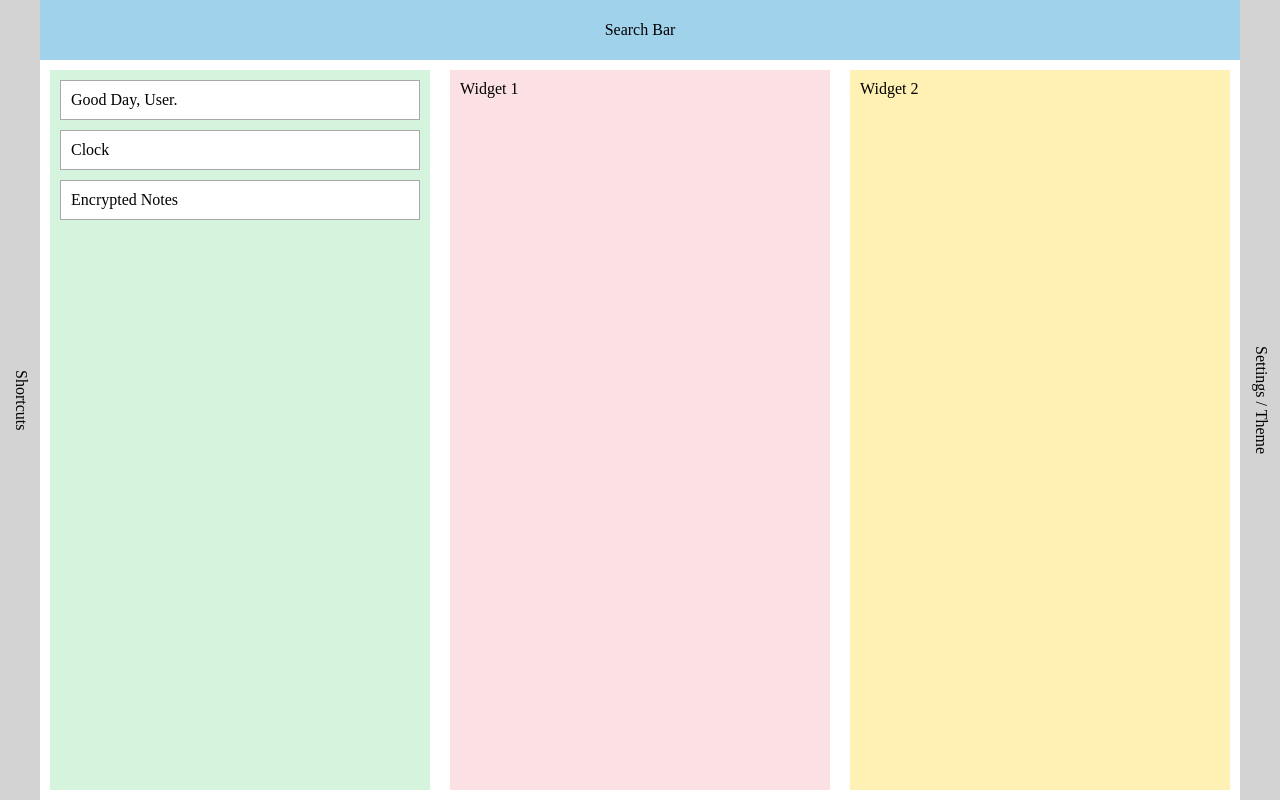
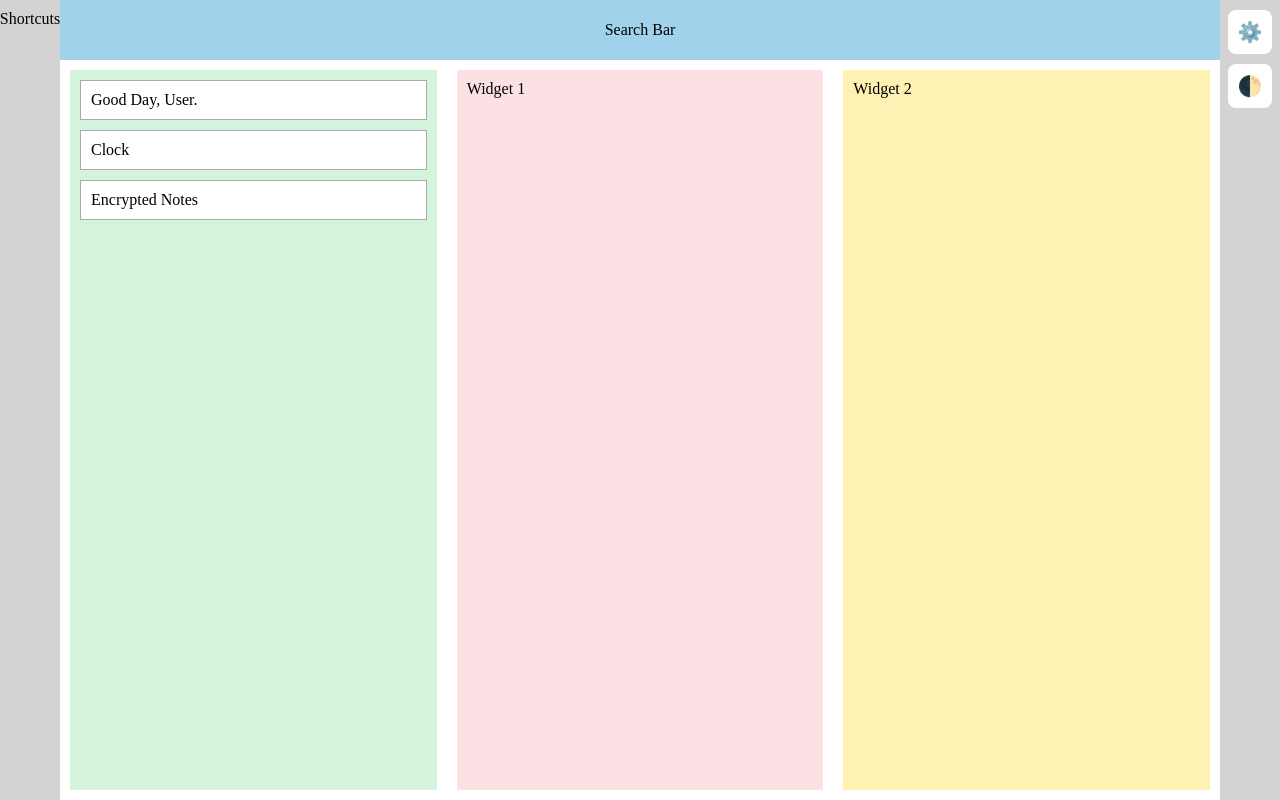
Before and after one commit to CoderCat346/Custom-Browser-Homepage-2, a plain HTML site: page index.html in a window 1280 px wide. Drawn offline with Linux system fonts and the light colour scheme.

Commit message:
Added Settings Button and Theme Toggle Button

```diff
--- /dev/null
+++ b/css/design/Buttons.css
@@ -0,0 +1,12 @@
+.SettingsBtn, .ThemeToggleBtn {
+    background-color: #ffffff;
+    border: none;
+    border-radius: 8px;
+    font-size: 20px;
+    padding: 10px;
+    cursor: pointer;
+}
+
+.SettingsBtn:hover, .ThemeToggleBtn:hover {
+    transform: scale(1.20);
+}
--- a/css/layout.css
+++ b/css/layout.css
@@ -8,10 +8,12 @@ main {
 }
 
 .LeftSidebar, .RightSidebar {
-    width: 40px;
-    writing-mode: vertical-rl;
-    text-align: center;
+    width: 60px;
     padding: 10px;
+    display: flex;
+    flex-direction: column;
+    align-items: center;
+    gap: 10px; /* Space between buttons */
 }
 
 .PageArea {
--- a/index.html
+++ b/index.html
@@ -13,6 +13,7 @@
 
         <link rel="stylesheet" href="/css/layout.css" rel="preload" as="style">
         <link rel="stylesheet" href="/css/design/global.css" rel="preload" as="style">
+        <link rel="stylesheet" href="/css/design/Buttons.css" rel="preload" as="style">
     </head>
     <body>
         <main>
@@ -33,7 +34,10 @@
                 </section>
             </section>
 
-            <aside class="RightSidebar">Settings / Theme</aside>
+            <aside class="RightSidebar">
+                <button class="SettingsBtn" >⚙️</button>
+                <button class="ThemeToggleBtn" >🌓</button>
+            </aside>
         </main>
 
         <!-- <script type="module" src="main.js"></script> -->
```
